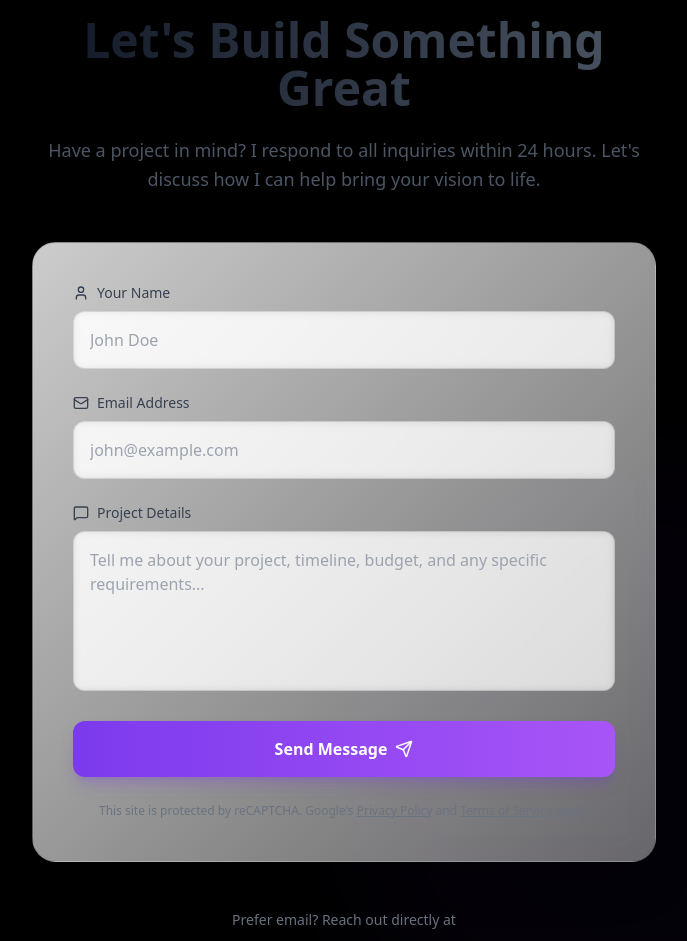
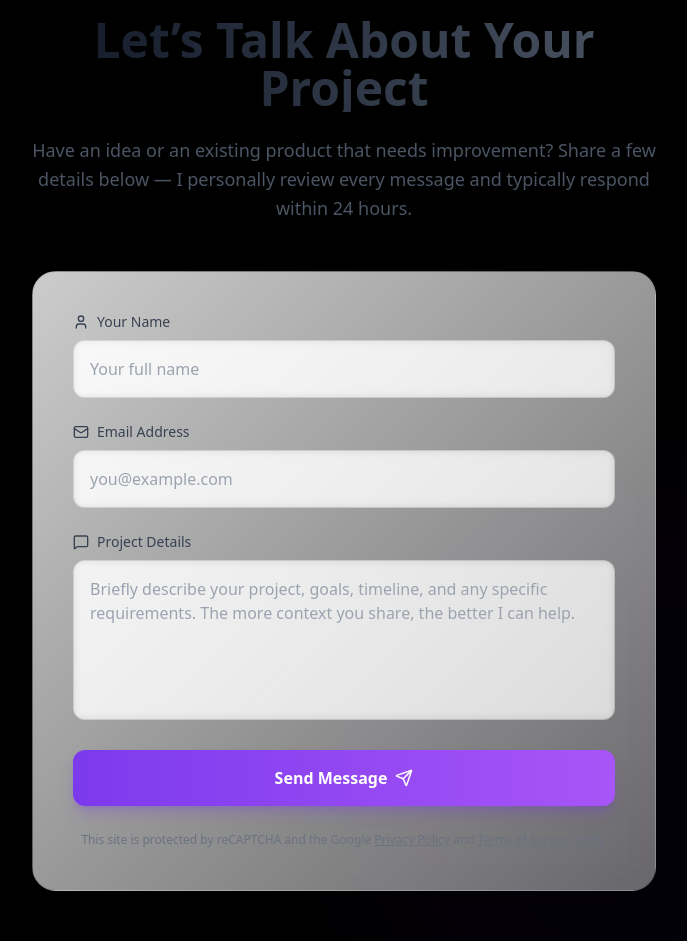
Before and after one commit to bruhlog/Portfolio, a Next.js app: page / in a window 1280 px wide. Shown: the part 3141-4082 px from the top of the page, without its empty margins (296-983 px from the left). Built offline with nearby package versions, Linux system fonts and the light colour scheme; no server answers.

Commit message:
Contact Rewritten

```diff
--- a/components/Contact.tsx
+++ b/components/Contact.tsx
@@ -33,7 +33,7 @@ export default function Contact() {
         const res = await sendEmail(formData);
 
         if (res.success) {
-          toast.success("Message sent! I'll get back to you soon.");
+          toast.success("Message sent! I’ll get back to you shortly.");
         } else {
           toast.error("Something went wrong. Please try again.");
         }
@@ -49,15 +49,8 @@ export default function Contact() {
       <div className="absolute top-0 left-1/2 -translate-x-1/2 w-full h-px bg-gradient-to-r from-transparent via-primary/50 to-transparent" />
 
       <motion.div
-        animate={{
-          scale: [1, 1.2, 1],
-          opacity: [0.15, 0.25, 0.15],
-        }}
-        transition={{
-          duration: 8,
-          repeat: Infinity,
-          ease: "easeInOut",
-        }}
+        animate={{ scale: [1, 1.2, 1], opacity: [0.15, 0.25, 0.15] }}
+        transition={{ duration: 8, repeat: Infinity, ease: "easeInOut" }}
         className="absolute top-1/2 left-1/2 -translate-x-1/2 -translate-y-1/2 w-[600px] h-[600px] bg-primary/20 rounded-full blur-3xl pointer-events-none"
       />
 
@@ -79,12 +72,13 @@ export default function Contact() {
           </motion.span>
 
           <h2 className="text-4xl md:text-5xl font-bold mb-6 bg-gradient-to-r from-gray-900 to-gray-600 dark:from-white dark:to-gray-400 bg-clip-text text-transparent">
-            Let's Build Something Great
+            Let’s Talk About Your Project
           </h2>
 
           <p className="text-gray-600 dark:text-gray-400 text-lg leading-relaxed">
-            Have a project in mind? I respond to all inquiries within 24 hours.
-            Let's discuss how I can help bring your vision to life.
+            Have an idea or an existing product that needs improvement?
+            Share a few details below — I personally review every message and
+            typically respond within 24 hours.
           </p>
         </motion.div>
 
@@ -98,13 +92,12 @@ export default function Contact() {
           {/* Glassmorphic card */}
           <div className="relative p-8 md:p-10 rounded-3xl bg-gradient-to-br from-white/80 to-white/40 dark:from-black/40 dark:to-black/20 backdrop-blur-xl border border-black/10 dark:border-white/10 shadow-2xl">
             <form action={handleSubmit} className="space-y-6">
-              {/* Name Input */}
+              {/* Name */}
               <motion.div
                 initial={{ opacity: 0, x: -20 }}
                 whileInView={{ opacity: 1, x: 0 }}
                 viewport={{ once: true }}
                 transition={{ delay: 0.3 }}
-                className="relative"
               >
                 <label className="flex items-center gap-2 text-sm font-medium mb-2 text-gray-700 dark:text-gray-300">
                   <User size={16} />
@@ -113,18 +106,17 @@ export default function Contact() {
                 <input
                   name="name"
                   required
-                  placeholder="John Doe"
+                  placeholder="Your full name"
                   className="w-full px-4 py-4 rounded-xl border border-black/10 dark:border-white/10 bg-white/50 dark:bg-black/50 backdrop-blur-sm focus:border-primary focus:ring-2 focus:ring-primary/20 transition-all outline-none"
                 />
               </motion.div>
 
-              {/* Email Input */}
+              {/* Email */}
               <motion.div
                 initial={{ opacity: 0, x: -20 }}
                 whileInView={{ opacity: 1, x: 0 }}
                 viewport={{ once: true }}
                 transition={{ delay: 0.4 }}
-                className="relative"
               >
                 <label className="flex items-center gap-2 text-sm font-medium mb-2 text-gray-700 dark:text-gray-300">
                   <Mail size={16} />
@@ -134,18 +126,17 @@ export default function Contact() {
                   name="email"
                   required
                   type="email"
-                  placeholder="john@example.com"
+                  placeholder="you@example.com"
                   className="w-full px-4 py-4 rounded-xl border border-black/10 dark:border-white/10 bg-white/50 dark:bg-black/50 backdrop-blur-sm focus:border-primary focus:ring-2 focus:ring-primary/20 transition-all outline-none"
                 />
               </motion.div>
 
-              {/* Message Input */}
+              {/* Message */}
               <motion.div
                 initial={{ opacity: 0, x: -20 }}
                 whileInView={{ opacity: 1, x: 0 }}
                 viewport={{ once: true }}
                 transition={{ delay: 0.5 }}
-                className="relative"
               >
                 <label className="flex items-center gap-2 text-sm font-medium mb-2 text-gray-700 dark:text-gray-300">
                   <MessageSquare size={16} />
@@ -154,12 +145,12 @@ export default function Contact() {
                 <textarea
                   name="message"
                   required
-                  placeholder="Tell me about your project, timeline, budget, and any specific requirements..."
+                  placeholder="Briefly describe your project, goals, timeline, and any specific requirements. The more context you share, the better I can help."
                   className="w-full px-4 py-4 rounded-xl border border-black/10 dark:border-white/10 bg-white/50 dark:bg-black/50 backdrop-blur-sm focus:border-primary focus:ring-2 focus:ring-primary/20 transition-all outline-none resize-none h-40"
                 />
               </motion.div>
 
-              {/* Submit Button */}
+              {/* Submit */}
               <motion.button
                 type="submit"
                 disabled={isPending}
@@ -179,7 +170,7 @@ export default function Contact() {
                         transition={{ duration: 1, repeat: Infinity, ease: "linear" }}
                         className="w-5 h-5 border-2 border-white/30 border-t-white rounded-full"
                       />
-                      Sending...
+                      Sending message…
                     </>
                   ) : (
                     <>
@@ -189,9 +180,7 @@ export default function Contact() {
                   )}
                 </span>
 
-                <motion.div
-                  className="absolute inset-0 bg-gradient-to-r from-purple-500 to-primary opacity-0 group-hover:opacity-100 transition-opacity"
-                />
+                <motion.div className="absolute inset-0 bg-gradient-to-r from-purple-500 to-primary opacity-0 group-hover:opacity-100 transition-opacity" />
               </motion.button>
             </form>
 
@@ -203,7 +192,7 @@ export default function Contact() {
               transition={{ delay: 0.7 }}
               className="text-xs text-gray-500 text-center mt-6 leading-relaxed"
             >
-              This site is protected by reCAPTCHA. Google's{" "}
+              This site is protected by reCAPTCHA and the Google{" "}
               <a
                 href="https://policies.google.com/privacy"
                 target="_blank"
@@ -224,7 +213,7 @@ export default function Contact() {
           </div>
         </motion.div>
 
-        {/* Quick contact info */}
+        {/* Direct contact */}
         <motion.div
           initial={{ opacity: 0, y: 20 }}
           whileInView={{ opacity: 1, y: 0 }}
@@ -233,7 +222,7 @@ export default function Contact() {
           className="mt-12 text-center"
         >
           <p className="text-sm text-gray-500 mb-4">
-            Prefer email? Reach out directly at
+            Prefer email? You can reach me directly at
           </p>
           <a
             href="mailto:hello@zaid.dev"
```
